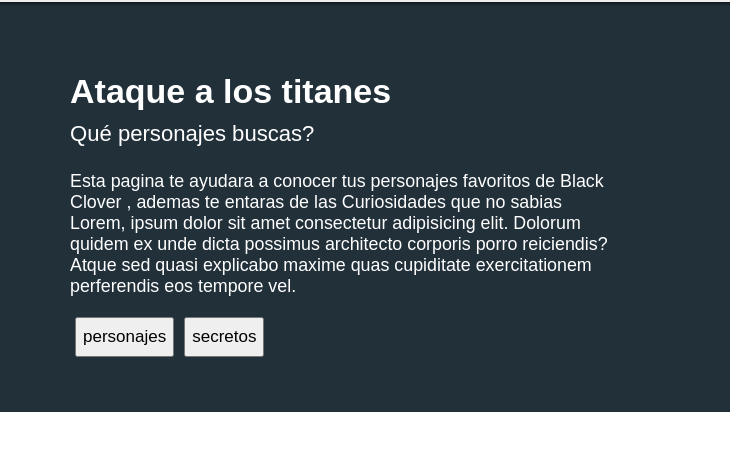
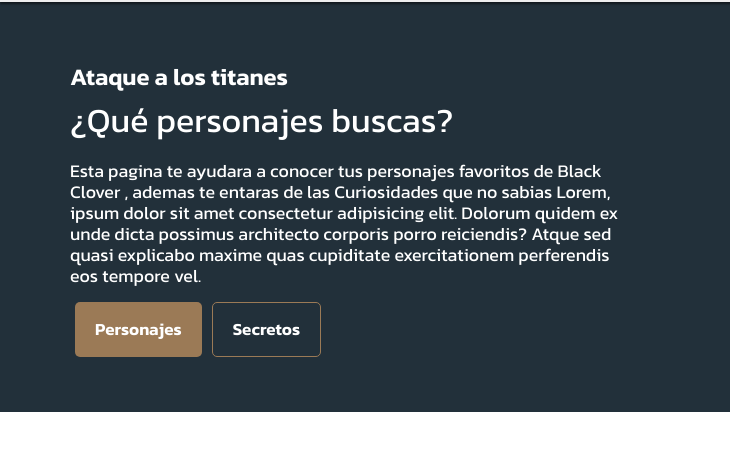
Before and after one commit to obipolare/banner-prelayout, a plain HTML site: page index.html in a window 1280 px wide. Shown: the part 78-528 px from the top of the page, 0-730 px from the left. Drawn offline with Linux system fonts and the light colour scheme; grey boxes are pictures that could not be loaded.

Commit message:
version 0.2

```diff
--- a/index.html
+++ b/index.html
@@ -39,7 +39,7 @@
       <section class="grid-container">
         <article class="article">
           <h1 class="article__h1">Ataque a los titanes</h1>
-          <p class="article__p">Qué personajes buscas?</p>
+          <p class="article__p">¿Qué personajes buscas?</p>
         </article>
         <article class="article">
           <p class="article__p2">
@@ -52,8 +52,12 @@
           </p>
         </article>
         <article class="article">
-          <button class="button">personajes</button>
-          <button class="button">secretos</button>
+          <button class="button button-left">
+            <a class="link" href="#">Personajes</a>
+          </button>
+          <button class="button button-right">
+            <a class="link" href="#">Secretos</a>
+          </button>
         </article>
         <figure class="article">
           <img
--- a/stylestwo.css
+++ b/stylestwo.css
@@ -99,14 +99,23 @@
 
 /* MAIN-------------BANNER*/
 
+@font-face {
+  font-family: Kanitbold;
+  src: url("./fonts/Kanit-bold.ttf");
+}
+@font-face {
+  font-family: KanitRegular;
+  src: url("./fonts/Kanit-regular.ttf");
+}
 .grid-container {
   display: grid;
-  grid-template-rows: auto auto 50px;
+  grid-template-rows: auto auto 65px;
   grid-template-columns: 50% 50%;
   padding: 50px;
   background-color: #22303a;
   color: white;
   font-size: 17px;
+  font-family: "Mukta", sans-serif;
 }
 .article {
   /* border: 1px solid black; */
@@ -120,10 +129,12 @@
   align-self: center;
 }
 .article__h1 {
-  font-size: 2em;
+  font-size: 1.4em;
+  font-family: Kanitbold;
 }
 .article__p {
-  font-size: 1.3em;
+  font-size: 2em;
+  font-family: KanitRegular;
 }
 .article__p2 {
   line-height: 21px;
@@ -131,6 +142,9 @@
 }
 .article:nth-child(1) {
   align-self: flex-end;
+}
+.article:nth-child(2) {
+  font-family: KanitRegular;
 }
 .article:nth-child(4) {
   grid-column: 2 / span 1;
@@ -142,10 +156,30 @@
 .article:nth-child(3) {
   flex-direction: row;
   justify-content: start;
+  display: flex;
 }
 .button {
   margin: 0 5px;
   cursor: pointer;
+  font-family: Kanitbold;
+  font-size: 1em;
+  border-radius: 5px;
+  padding: 0px 20px;
+  border: none;
+}
+.button-left {
+  background-color: #9b7a56;
+}
+.button-right {
+  background-color: #22303a;
+  border: 1px solid #9b7a56;
+}
+.button-right:hover {
+  background: #9b7a56;
+}
+.link {
+  text-decoration: none;
+  color: white;
 }
 @media (max-width: 805px) {
   .grid-container {
```
Also changed, not shown: fonts/Kanit-bold.ttf (added), fonts/Kanit-regular.ttf (added).
